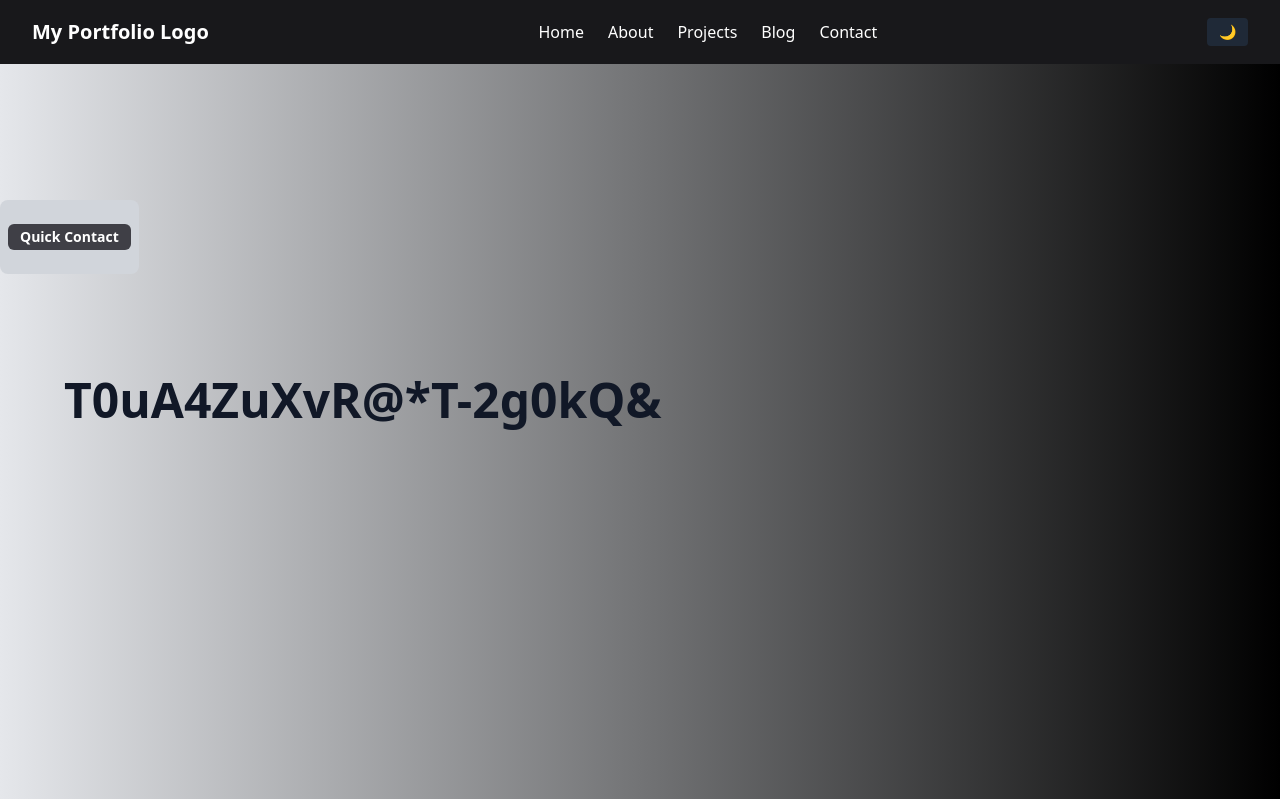
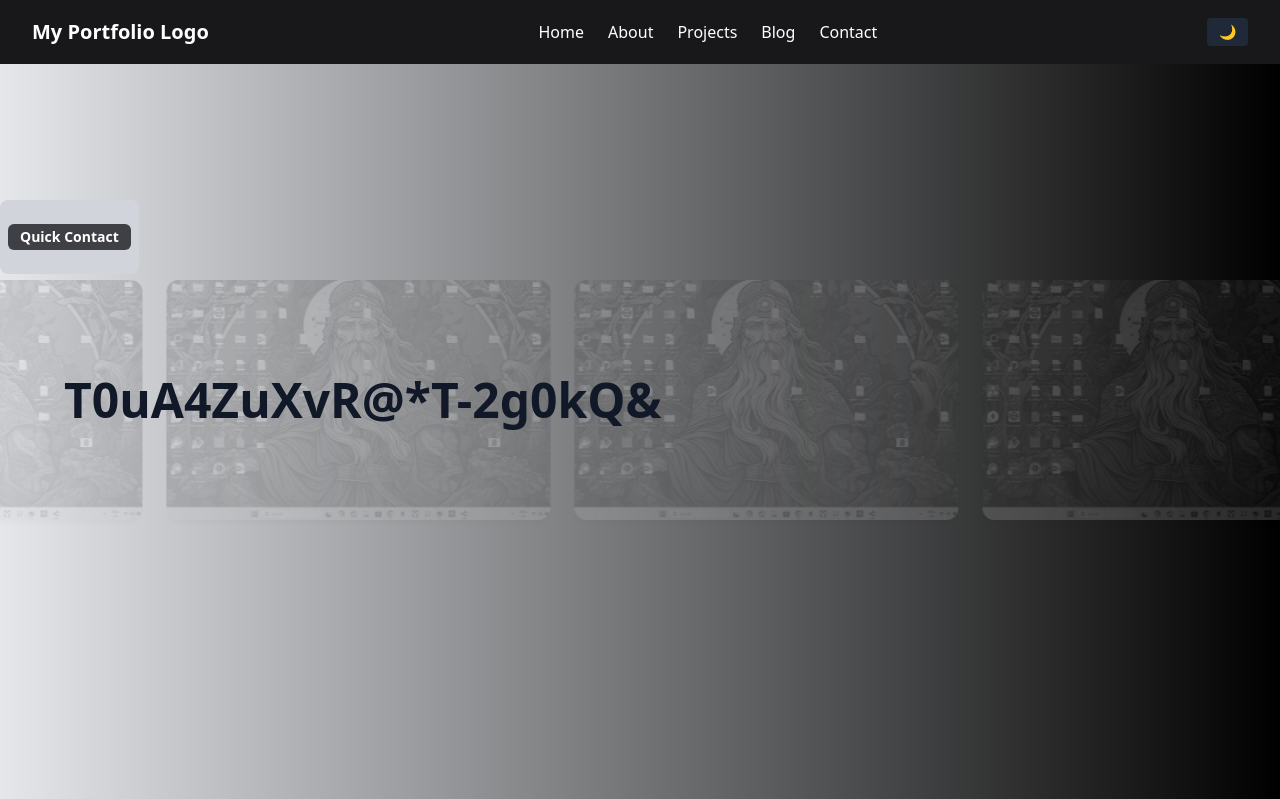
Before and after one commit to umutsarperuzun/my_portfolio_project, a Django app: page / in a window 1280 px wide. Shown: the top 799 px of the page. Run offline with Django 5.2, Linux system fonts and the light colour scheme; some libraries are stand-ins or nearby versions.

Commit message:
Refactor hero section with animated gradient background and translucent sliding project showcase

```diff
--- a/portfolio/static/portfolio/css/custom.css
+++ b/portfolio/static/portfolio/css/custom.css
@@ -1,39 +1,5 @@
-/* Navbar Section */
-/* .navbar-container {
-    display: flex;
-    justify-content: space-between;
-    align-items: center;
-    padding:0 2rem;
-    height: 60px;
-    background-color: #1e1e1e;
-    color: white;
+/* custom.css */
+.fade-mask {
+  -webkit-mask-image: linear-gradient(to right, rgba(0,0,0,1), rgba(0,0,0,0.3), rgba(0,0,0,0));
+  mask-image: linear-gradient(to right, rgba(0,0,0,1), rgba(0,0,0,0.3), rgba(0,0,0,0));
 }
-
-/* Logo Section */
-/* .navbar-logo {
-    flex: 1;
-    font-weight: bold;
-    font-size: 1.2rem;
-} */
-
-/* .logo-style {
-    text-decoration: none;
-    color: white;
-} */
-/* Menu Block */
-/* .navbar-links {
-    flex: 2;
-    text-align:center;
-} */
-/* .navbar-menu {
-    display: flex;
-    gap: 1.5rem;
-    list-style: none;
-    padding: 0;
-    margin: 0;
-}
-
-.navbar-link{
-    text-decoration: none;
-    color: white;
-} */
--- a/portfolio/templates/portfolio/home.html
+++ b/portfolio/templates/portfolio/home.html
@@ -1,41 +1,84 @@
 <!-- portfolio/templates/portfolio/home.html -->
-{% extends "base.html" %}
-{% load static %}
-{% block title %}Home{% endblock %}
+{% extends "base.html" %} {% load static %} {% block title %}Home{% endblock %}
 {% block content%}
 <!-- Floating Panel Area -->
- <div id="social-panel" class="fixed lef-4 top-1/4 z-50 flex flex-col item-center  space-y-4 bg-gray-300 p-2 rounded-lg transition-all duration-500">
+<div
+  id="social-panel"
+  class="fixed lef-4 top-1/4 z-50 flex flex-col item-center space-y-4 bg-gray-300 p-2 rounded-lg transition-all duration-500"
+>
   <!-- Toggle Button -->
-<button id="toggle-panel"
-  class="text-sm text-white font-semibold  mt-4 px-3 py-1 w-fit leading-tight rounded-md bg-zinc-700 hover:bg-zinc-800 transition duration-300">
+  <button
+    id="toggle-panel"
+    class="text-sm text-white font-semibold mt-4 px-3 py-1 w-fit leading-tight rounded-md bg-zinc-700 hover:bg-zinc-800 transition duration-300"
+  >
     Quick Contact
   </button>
   <!-- Firstly these area gonna be hidden -->
-    <div id="icon-area" class="flex flex-col items-center space-y-4 opacity-0 max-h-0 overflow-hidden transition-all duration-700">
+  <div
+    id="icon-area"
+    class="flex flex-col items-center space-y-4 opacity-0 max-h-0 overflow-hidden transition-all duration-700"
+  >
     <a href="https://www.linkedin.com/in/umut-sarper-uzun" target="_blank">
-      <img src="{% static 'icons/linkedin.svg' %}" alt="LinkedIn"
-          class="w-6 h-6 max-w-[24px] max-h-[24px] object-contain hover:scale-110 transition-transform duration-300" />
+      <img
+        src="{% static 'icons/linkedin.svg' %}"
+        alt="LinkedIn"
+        class="w-6 h-6 max-w-[24px] max-h-[24px] object-contain hover:scale-110 transition-transform duration-300"
+      />
     </a>
     <a href="https://www.github.com/umutsarperuzun" target="_blank">
-      <img src="{% static 'icons/github.svg' %}" alt="LinkedIn"
-          class="w-6 h-6 max-w-[24px] max-h-[24px] object-contain hover:scale-110 transition-transform duration-300" />
+      <img
+        src="{% static 'icons/github.svg' %}"
+        alt="LinkedIn"
+        class="w-6 h-6 max-w-[24px] max-h-[24px] object-contain hover:scale-110 transition-transform duration-300"
+      />
     </a>
     <a href="https://www.instagram.com/srpruzn" target="_blank">
-        <img src="{% static 'icons/instagram.svg' %}" alt="Instagram"
-            class="w-6 h-6 max-w-[24px] max-h-[24px] object-contain hover:scale-110 transition-transform duration-300" />
+      <img
+        src="{% static 'icons/instagram.svg' %}"
+        alt="Instagram"
+        class="w-6 h-6 max-w-[24px] max-h-[24px] object-contain hover:scale-110 transition-transform duration-300"
+      />
     </a>
-      <a href="mailto:sarperuzun1@gmail.com?subject=Let's%20Connect&body=Hello%20Sarper%2C%0AI%20visited%20your%20portfolio%20and%20wanted%20to%20reach%20out." target="_blank">
-        <img src="{% static 'icons/gmail.svg' %}" alt="Email"
-            class="w-6 h-6 max-w-[24px] max-h-[24px] object-contain hover:scale-110 transition-transform duration-300" />
+    <a
+      href="mailto:sarperuzun1@gmail.com?subject=Let's%20Connect&body=Hello%20Sarper%2C%0AI%20visited%20your%20portfolio%20and%20wanted%20to%20reach%20out."
+      target="_blank"
+    >
+      <img
+        src="{% static 'icons/gmail.svg' %}"
+        alt="Email"
+        class="w-6 h-6 max-w-[24px] max-h-[24px] object-contain hover:scale-110 transition-transform duration-300"
+      />
     </a>
   </div>
 </div>
-<section id="home" class="min-h-screen flex items-center px-6 md:px-16 bg-gradient-to-r from-white via-gray-200 to-black bg-[length:200%] animate-slideBg">
-  <div class="text-left">
+<section id="home" class="relative min-h-screen flex items-center overflow-hidden">
+
+  <!-- 1. KATMAN: Hareketli GRADIENT arka plan -->
+  <div class="absolute top-0 left-0 w-full h-full z-0 bg-gradient-to-r from-white via-gray-200 to-black bg-[length:200%] animate-slideBg"></div>
+
+  <!-- 2. KATMAN: Kayan görseller (transparan arka planlı) -->
+  <div class="absolute top-0 left-0 w-full h-full z-10 overflow-hidden bg-transparent">
+    <div class="fade-mask absolute top-0 left-0 w-full h-full z-10 pointer-events-none"></div>
+
+    <div class="absolute top-1/2 -translate-y-1/2 w-full">
+      <div class="slider-track flex animate-marquee space-x-6 px-10 py-16 items-center h-full min-w-[200%]">
+        {% for img in slider_images %}
+        <img
+          src="{% static img %}"
+          class="w-96 h-60 object-cover rounded-xl shadow-md opacity-20 filter grayscale contrast-75"
+        />
+        {% endfor %}
+      </div>
+    </div>
+  </div>
+
+  <!-- 3. KATMAN: Ön plandaki yazı -->
+  <div class="relative z-20 text-left px-6 md:px-16">
     <h1 class="text-5xl font-bold text-gray-900">
       <span id="decoding-title"></span>
     </h1>
   </div>
+
 </section>
 
 
@@ -57,7 +100,10 @@
   </p>
 </section>
 
-<section id="projects" class="min-h-screen bg-white py-20 reveal-manual will-change-transform">
+<section
+  id="projects"
+  class="min-h-screen bg-white py-20 reveal-manual will-change-transform"
+>
   <h2 class="text-3xl font-bold text-center">Projects</h2>
   <p class="text-center mt-4 max-w-xl mx-auto">
     I'm a passionate and detail-oriented Junior Software Developer with a strong
@@ -75,7 +121,10 @@
   </p>
 </section>
 
-<section id="blog" class="min-h-screen bg-gray-100 py-20 reveal-manual will-change-transform">
+<section
+  id="blog"
+  class="min-h-screen bg-gray-100 py-20 reveal-manual will-change-transform"
+>
   <h2 class="text-3xl font-bold text-center">Blog</h2>
   <p class="text-center mt-4 max-w-xl mx-auto">
     I'm a passionate and detail-oriented Junior Software Developer with a strong
@@ -101,7 +150,9 @@
   data-aos-easing="ease-out-cubic"
 >
   <h2 class="text-3xl font-bold text-center mb-4">Contact</h2>
-  <p class="text-center mt-4 max-w-xl mx-auto text-gray-700 text-lg leading-relaxed">
+  <p
+    class="text-center mt-4 max-w-xl mx-auto text-gray-700 text-lg leading-relaxed"
+  >
     I'm a passionate and detail-oriented Junior Software Developer with a strong
     focus on building clean, scalable, and user-friendly web applications. With
     a background in Computer Science (MSc, Distinction), I have hands-on
@@ -117,34 +168,34 @@
   </p>
 </section>
 
-
 <!-- Quick Contact tags on the left-side -->
 <script>
-  const toggleBtn = document.getElementById("toggle-panel")
-  const iconSection = document.getElementById("icon-area")
+  const toggleBtn = document.getElementById("toggle-panel");
+  const iconSection = document.getElementById("icon-area");
 
-  let panelOpen=false;
-  toggleBtn.addEventListener("click",()=> {
+  let panelOpen = false;
+  toggleBtn.addEventListener("click", () => {
     iconSection.classList.toggle("opacity-0");
     iconSection.classList.toggle("max-h-0");
     iconSection.classList.toggle("max-h-[500px]");
-    panelOpen=!panelOpen; //Panel situation checking
+    panelOpen = !panelOpen; //Panel situation checking
   });
 
-  window.addEventListener("scroll",()=>{
+  window.addEventListener("scroll", () => {
     if (panelOpen) {
       //if panel is open
       iconSection.classList.add("opacity-0");
       iconSection.classList.add("max-h-0");
       iconSection.classList.remove("max-h-[500px]");
-      panelOpen=false;
+      panelOpen = false;
     }
-  })
+  });
 </script>
 <!-- decode section in header -->
 <script>
   const targetText = "This is my portfolio";
-  const characters = "ABCDEFGHIJKLMNOPQRSTUVWXYZabcdefghijklmnopqrstuvwxyz1234567890!@#$%^&*()-_=+";
+  const characters =
+    "ABCDEFGHIJKLMNOPQRSTUVWXYZabcdefghijklmnopqrstuvwxyz1234567890!@#$%^&*()-_=+";
   const display = document.getElementById("decoding-title");
   let iterations = 0;
 
@@ -167,10 +218,10 @@
       setTimeout(decodeEffect, 60); // animation speed control
     } else {
       //for cycle each 5 sec
-      setTimeout(()=>{
-        iterations=0;
+      setTimeout(() => {
+        iterations = 0;
         decodeEffect();
-      },2000);
+      }, 2000);
     }
   }
   document.addEventListener("DOMContentLoaded", decodeEffect);
@@ -178,37 +229,40 @@
 
 <!-- Projects & Blog section animation with vanilla.js -->
 <script>
-  const sections = document.querySelectorAll('.reveal-manual');
+  const sections = document.querySelectorAll(".reveal-manual");
   let lastScrollY = window.scrollY; // ilk scroll pozisyonu
 
-  const observer = new IntersectionObserver((entries) => {
-    entries.forEach(entry => {
+  const observer = new IntersectionObserver(
+    (entries) => {
+      entries.forEach((entry) => {
         const currentScrollY = window.scrollY;
         const scrollingDown = currentScrollY > lastScrollY;
 
         if (entry.isIntersecting && scrollingDown) {
           // sadece aşağı inerken animasyonu uygula
           if (entry.target.id === "projects") {
-          entry.target.classList.add('animate-slide-in');
+            entry.target.classList.add("animate-slide-in");
           } else if (entry.target.id === "blog") {
-          entry.target.classList.add('animate-slide-left');
+            entry.target.classList.add("animate-slide-left");
           }
         }
 
         if (!entry.isIntersecting) {
           // yeniden animasyon oynatmak için class'ları kaldır
-        entry.target.classList.remove('animate-slide-in');
-        entry.target.classList.remove('animate-slide-left');
+          entry.target.classList.remove("animate-slide-in");
+          entry.target.classList.remove("animate-slide-left");
         }
 
         // scroll pozisyonunu güncelle
         lastScrollY = currentScrollY;
       });
-  }, {
-    threshold: 0.05 // %5'i görünür olunca tetiklensin
-  });
+    },
+    {
+      threshold: 0.05, // %5'i görünür olunca tetiklensin
+    }
+  );
 
-  sections.forEach(section => {
+  sections.forEach((section) => {
     observer.observe(section);
   });
 </script>
--- a/portfolio/views.py
+++ b/portfolio/views.py
@@ -1,7 +1,15 @@
 from django.shortcuts import render, redirect
 
 def home(request):
-    return render(request, 'portfolio/home.html')
+    slider_images = [
+        'images/testss.png',
+        'images/testss.png',
+        'images/testss.png',
+        'images/testss.png',
+        'images/testss.png',
+        'images/testss.png',
+    ]
+    return render(request, 'portfolio/home.html', {'slider_images': slider_images *5})
 
 def redirect_home(request):
     return redirect('home')
--- a/theme/static/css/dist/styles.css
+++ b/theme/static/css/dist/styles.css
@@ -795,6 +795,10 @@ select {
   border-width: 0;
 }
 
+.pointer-events-none {
+  pointer-events: none;
+}
+
 .visible {
   visibility: visible;
 }
@@ -831,8 +835,24 @@ select {
   top: 0px;
 }
 
+.top-1\/2 {
+  top: 50%;
+}
+
 .top-1\/4 {
   top: 25%;
+}
+
+.z-0 {
+  z-index: 0;
+}
+
+.z-10 {
+  z-index: 10;
+}
+
+.z-20 {
+  z-index: 20;
 }
 
 .z-50 {
@@ -888,8 +908,16 @@ select {
   height: 1.5rem;
 }
 
+.h-60 {
+  height: 15rem;
+}
+
 .h-auto {
   height: auto;
+}
+
+.h-full {
+  height: 100%;
 }
 
 .h-screen {
@@ -916,6 +944,10 @@ select {
   width: 1.5rem;
 }
 
+.w-96 {
+  width: 24rem;
+}
+
 .w-fit {
   width: -moz-fit-content;
   width: fit-content;
@@ -923,6 +955,10 @@ select {
 
 .w-full {
   width: 100%;
+}
+
+.min-w-\[200\%\] {
+  min-width: 200%;
 }
 
 .max-w-7xl {
@@ -941,8 +977,27 @@ select {
   border-collapse: collapse;
 }
 
+.-translate-y-1\/2 {
+  --tw-translate-y: -50%;
+  transform: translate(var(--tw-translate-x), var(--tw-translate-y)) rotate(var(--tw-rotate)) skewX(var(--tw-skew-x)) skewY(var(--tw-skew-y)) scaleX(var(--tw-scale-x)) scaleY(var(--tw-scale-y));
+}
+
 .transform {
   transform: translate(var(--tw-translate-x), var(--tw-translate-y)) rotate(var(--tw-rotate)) skewX(var(--tw-skew-x)) skewY(var(--tw-skew-y)) scaleX(var(--tw-scale-x)) scaleY(var(--tw-scale-y));
+}
+
+@keyframes marquee {
+  0% {
+    transform: translateX(0%);
+  }
+
+  100% {
+    transform: translateX(-50%);
+  }
+}
+
+.animate-marquee {
+  animation: marquee 30s linear infinite;
 }
 
 @keyframes slideInRight {
@@ -988,7 +1043,7 @@ select {
 }
 
 .animate-slideBg {
-  animation: slideBackground 4s ease-out forwards;
+  animation: slideBackground 5s ease-out forwards;
 }
 
 .flex-col {
@@ -1039,6 +1094,10 @@ select {
   border-radius: 0.375rem;
 }
 
+.rounded-xl {
+  border-radius: 0.75rem;
+}
+
 .border {
   border-width: 1px;
 }
@@ -1078,6 +1137,10 @@ select {
   background-color: rgb(24 24 27 / var(--tw-bg-opacity, 1));
 }
 
+.bg-transparent {
+  background-color: transparent;
+}
+
 .bg-opacity-80 {
   --tw-bg-opacity: 0.8;
 }
@@ -1110,8 +1173,18 @@ select {
      object-fit: contain;
 }
 
+.object-cover {
+  -o-object-fit: cover;
+     object-fit: cover;
+}
+
 .p-2 {
   padding: 0.5rem;
+}
+
+.px-10 {
+  padding-left: 2.5rem;
+  padding-right: 2.5rem;
 }
 
 .px-3 {
@@ -1132,6 +1205,11 @@ select {
 .py-1 {
   padding-top: 0.25rem;
   padding-bottom: 0.25rem;
+}
+
+.py-16 {
+  padding-top: 4rem;
+  padding-bottom: 4rem;
 }
 
 .py-20 {
@@ -1229,10 +1307,24 @@ select {
   opacity: 0;
 }
 
+.opacity-20 {
+  opacity: 0.2;
+}
+
 .shadow-md {
   --tw-shadow: 0 4px 6px -1px rgb(0 0 0 / 0.1), 0 2px 4px -2px rgb(0 0 0 / 0.1);
   --tw-shadow-colored: 0 4px 6px -1px var(--tw-shadow-color), 0 2px 4px -2px var(--tw-shadow-color);
   box-shadow: var(--tw-ring-offset-shadow, 0 0 #0000), var(--tw-ring-shadow, 0 0 #0000), var(--tw-shadow);
+}
+
+.contrast-75 {
+  --tw-contrast: contrast(.75);
+  filter: var(--tw-blur) var(--tw-brightness) var(--tw-contrast) var(--tw-grayscale) var(--tw-hue-rotate) var(--tw-invert) var(--tw-saturate) var(--tw-sepia) var(--tw-drop-shadow);
+}
+
+.grayscale {
+  --tw-grayscale: grayscale(100%);
+  filter: var(--tw-blur) var(--tw-brightness) var(--tw-contrast) var(--tw-grayscale) var(--tw-hue-rotate) var(--tw-invert) var(--tw-saturate) var(--tw-sepia) var(--tw-drop-shadow);
 }
 
 .filter {
```
Also changed, not shown: theme/static_src/tailwind.config.js (+6 -1 lines), portfolio/static/images/testss.png (added). Lines whose indentation alone changed are shown as unchanged.
